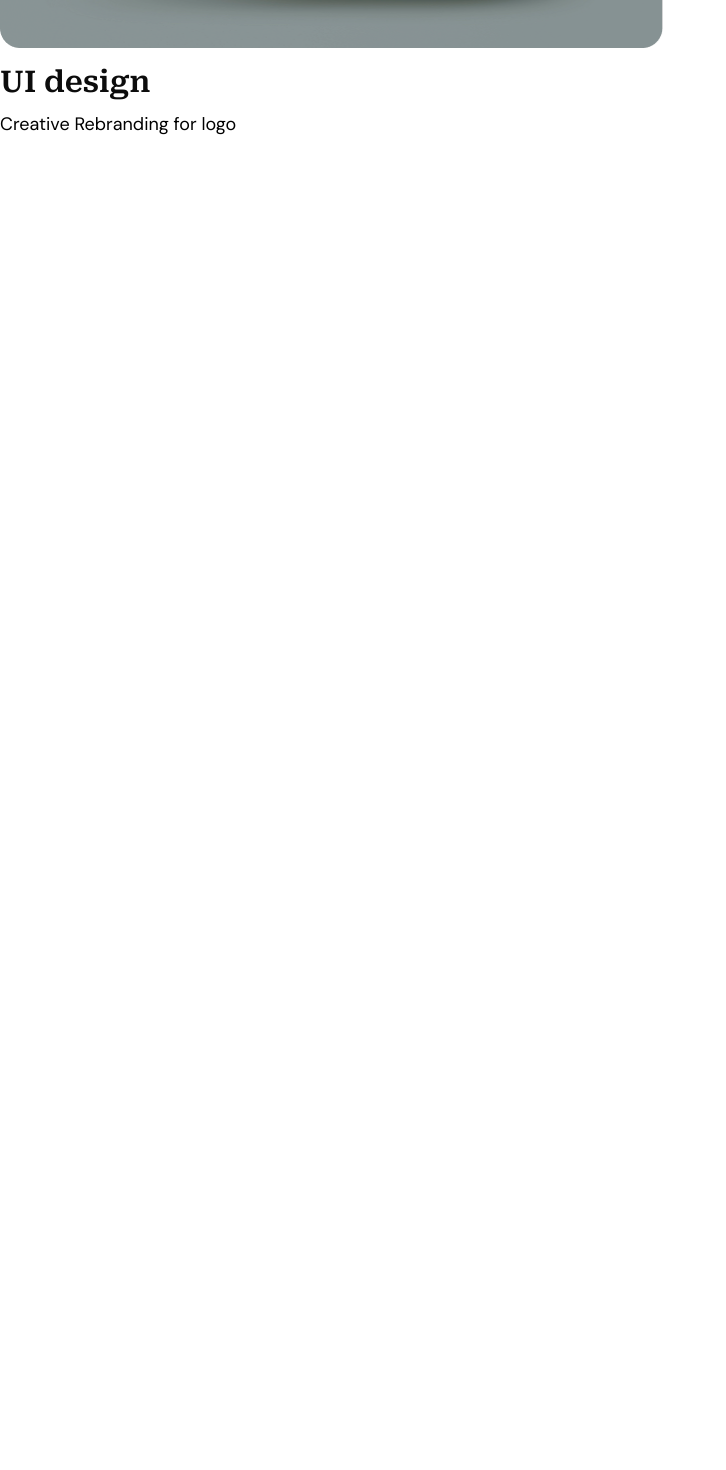
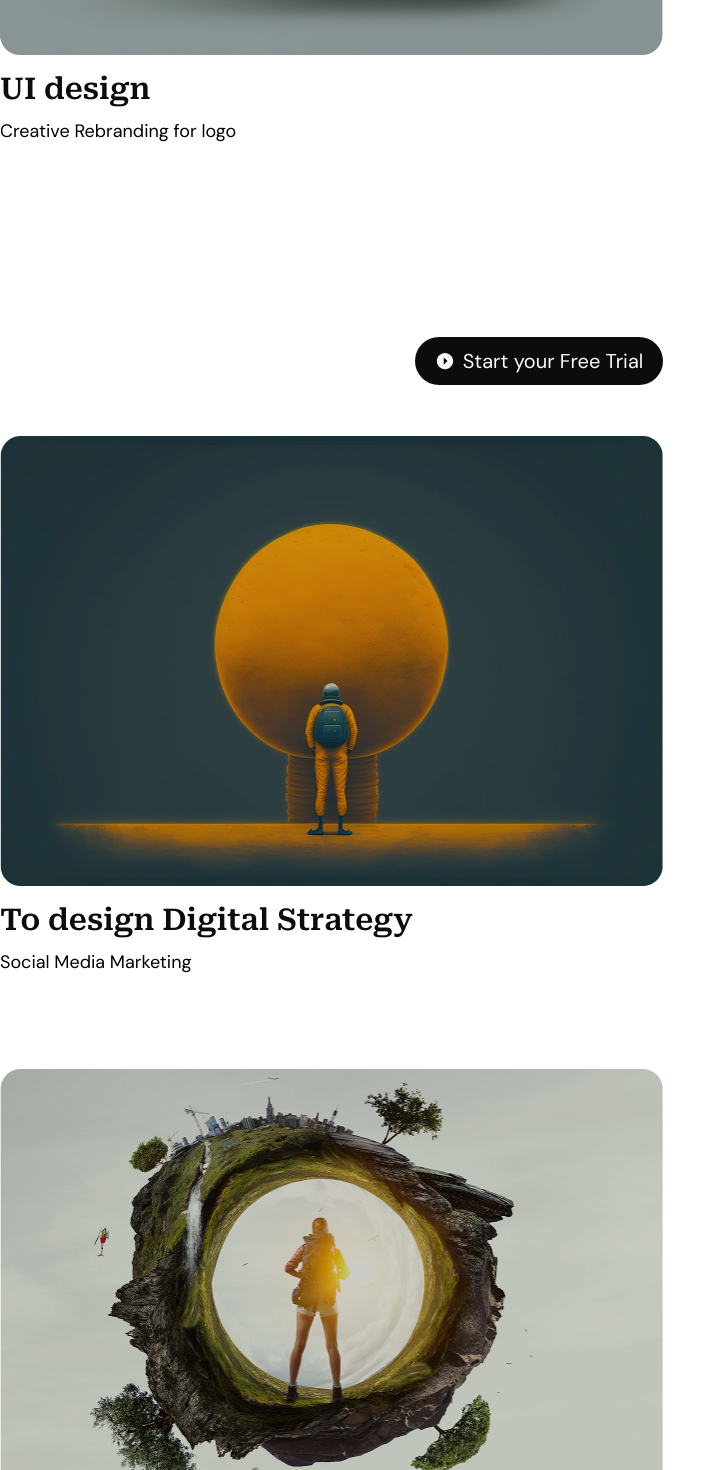
Before and after one commit to mahirTheCoder/canvix-react-projects-one, a React (Vite) app: page / in a window 1280 px wide. Shown: the part 6926-8396 px from the top of the page, without its empty margins (0-726 px from the left). Before the commit the page ends 7064 px from the top, so only its background shows below. Built offline with nearby package versions, Linux system fonts and the light colour scheme.

Commit message:
showcas section design complete

```diff
--- a/src/Components/Showcase.jsx
+++ b/src/Components/Showcase.jsx
@@ -3,6 +3,9 @@ import CommonHead from "./CommonHead";
 // import ShowCards from "./ShowCards";
 import Showimg from "../assets/images/show1.png";
 import Showimg2 from "../assets/images/show2.png";
+import Showimg3 from "../assets/images/show3.png";
+import Showimg4 from "../assets/images/show4.png";
+import { IoMdArrowDroprightCircle } from "react-icons/io";
 
 const Showcase = () => {
   return (
@@ -12,10 +15,10 @@ const Showcase = () => {
           <div className="header">
             <CommonHead service2={"Recent Showcase"} />
           </div>
-          <div className="showContent mt-21.5">
+          <div className="showContent flex flex-wrap justify-between">
             <div className="partone">
               <img
-                className="w-[663px] h-[450px] mb-4 "
+                className="w-[663px] h-[450px] mb-4 mt-[93px] "
                 src={Showimg}
                 alt="showcaseimg"
               />
@@ -37,6 +40,40 @@ const Showcase = () => {
                 </p>
               </div>
             </div>
+            <div className="partTwo mt-[192px]">
+              <div className="buttons flex justify-end mb-[51px]">
+                <div className="btns w-[248px] h-[48px] bg-secondary flex gap-2 justify-center items-center rounded-4xl ">
+                  <IoMdArrowDroprightCircle className="text-[20px] text-primary" />
+                  <p className="text-xl font-normal text-primary font-dm">
+                    Start your Free Trial
+                  </p>
+                </div>
+              </div>
+              <div className="parttwoImg1">
+                 <img
+                className="w-[663px] h-[450px] mb-4 "
+                src={Showimg3}
+                alt="showcaseimg"
+              />
+              <h2 className="text-3xl font-semibold font-roboto text-secondary mb-2.5 ">
+                To design Digital Strategy
+              </h2>
+              <p className="text-lg font-normal font-dm mb-[93px]">Social Media Marketing</p>
+              <div className="img2P2">
+                   <img
+                  className="w-[663px] h-[450px] mb-4 "
+                  src={Showimg4}
+                  alt="showcaseimg"
+                />
+                <h2 className="text-3xl font-semibold font-roboto text-secondary mb-2.5 ">
+                  UI design
+                </h2>
+                <p className="text-lg font-normal font-dm">
+                  Creative Rebranding for logo
+                </p>
+              </div>
+              </div>
+            </div>
           </div>
         </div>
       </section>
```
Also changed, not shown: src/assets/images/show3.png (added), src/assets/images/show4.png (added).
